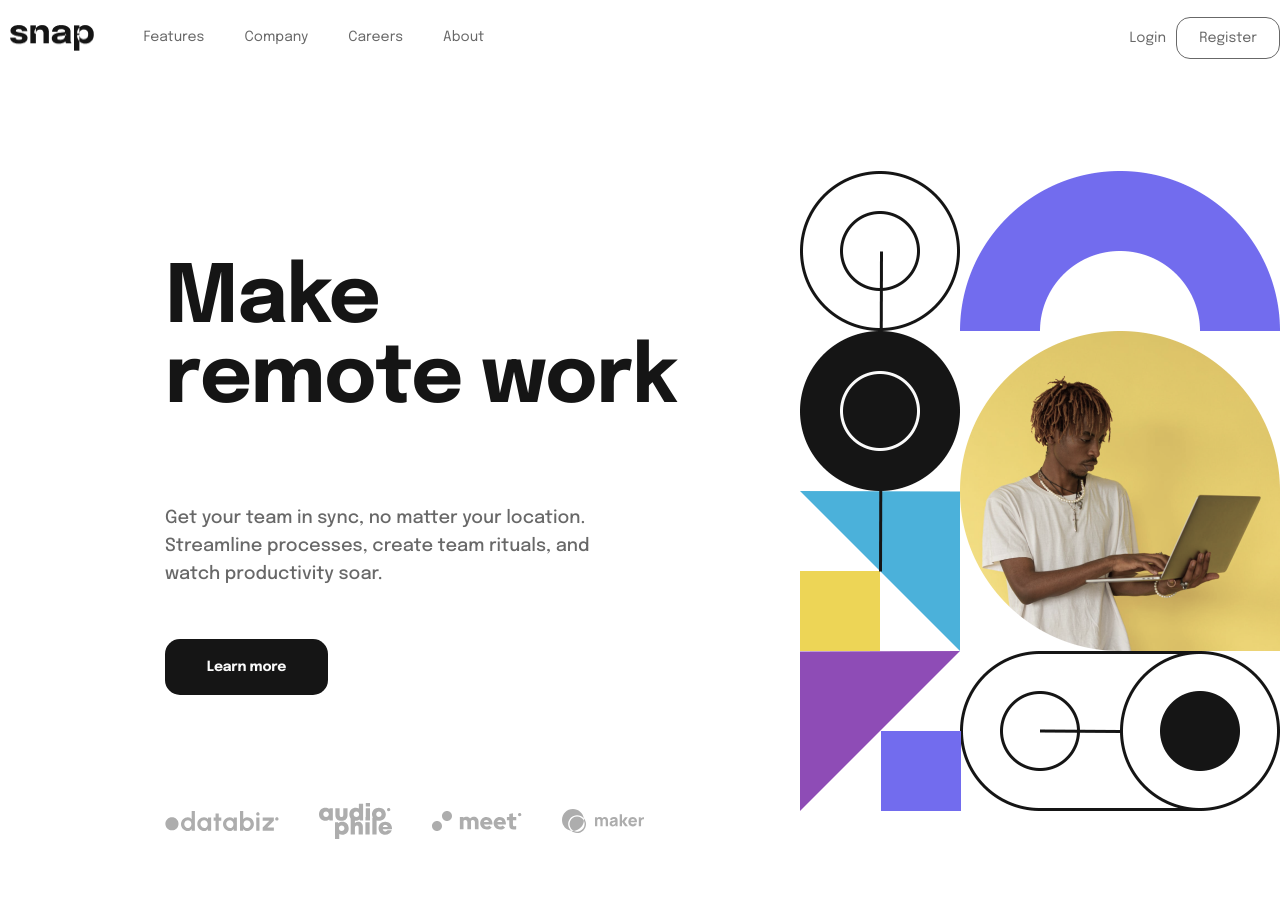
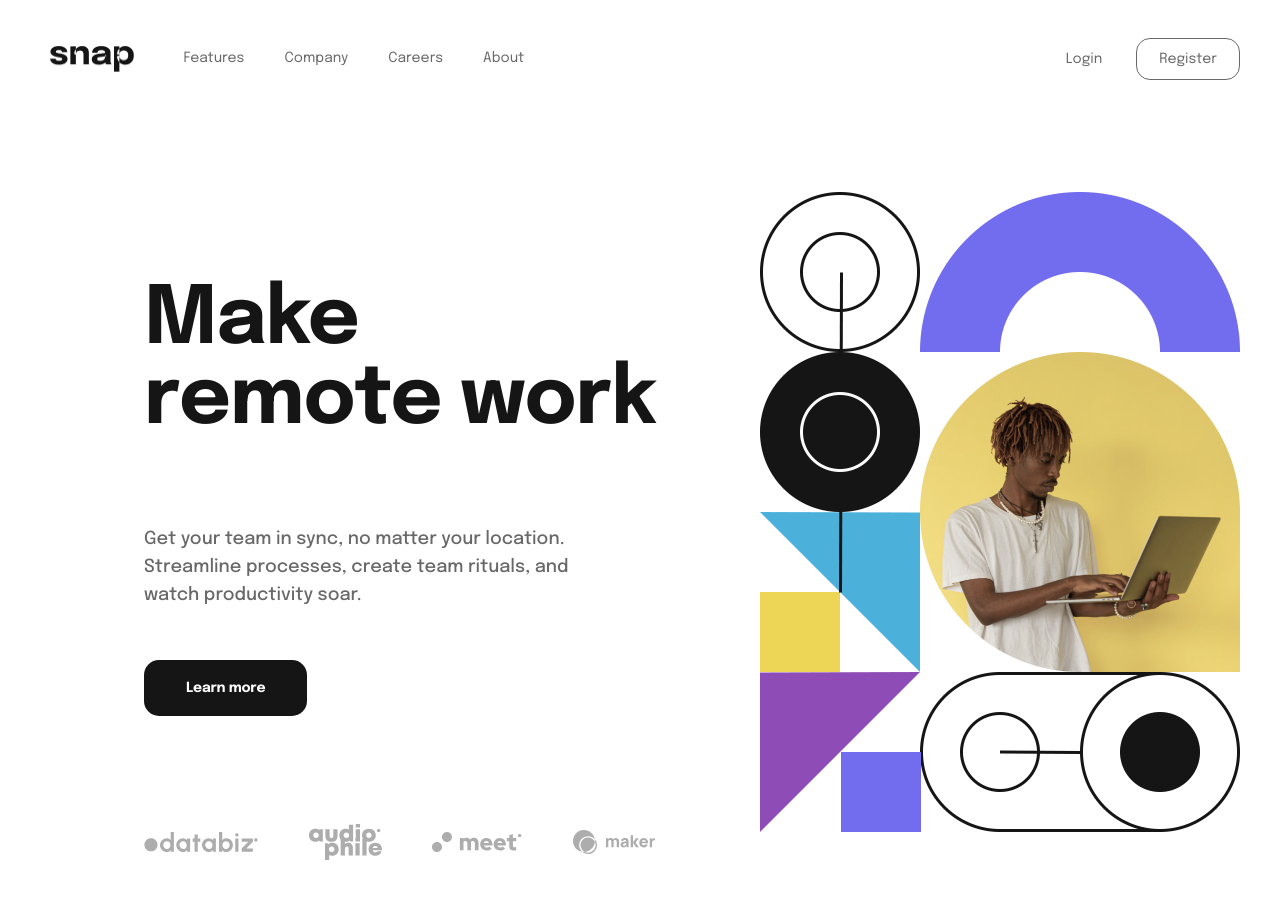
Before and after one commit to dilabdu/intro-section-with-dropdown, a plain HTML site: page index.html in a window 1280 px wide. After the commit the page ends 860 px from the top, so only its background shows below. Drawn offline with Linux system fonts and the light colour scheme.

Commit message:
Implement code changes to enhance functionality and improve performance

```diff
--- a/css/main.css
+++ b/css/main.css
@@ -18,7 +18,6 @@ html {
   height: 100%;
   scroll-behavior: smooth;
   font-size: 62.5%; /* 1rem = 10px */
-  font-weight: 400;
 }
 
 ul,
@@ -39,8 +38,6 @@ a {
   padding: 1rem;
   text-align: center;
 }
-
-
 
 img {
   display: flex;
@@ -66,17 +63,17 @@ main {
   width: 100%;
   max-width: 1380px; /* o'zgaruvchan */
   margin-inline: auto;
+  padding-inline-start: 4rem;
+  padding-inline-end: 4rem;
 }
 
 .header {
   display: flex;
   justify-content: space-between;
-}
-
-.header__container {
-  display: flex;
   align-items: center;
-  justify-content: space-between;
+  margin-bottom: 4.6rem;
+  padding-top: 2.1rem;
+  padding-bottom: 2.1rem;
 }
 
 .header__logo {
@@ -114,7 +111,7 @@ ul li ul.dropdown {
   display: flex;
   flex-direction: column;
   align-items: start;
-  justify-content: flex-start ;
+  justify-content: flex-start;
   border-radius: 1rem;
   background-color: #ffffff;
   position: absolute;
@@ -123,7 +120,7 @@ ul li ul.dropdown {
   box-shadow: 0rem 1rem 4rem 0rem #00000026;
   font-size: 1.4rem;
   line-height: 1.6rem;
-  a{
+  a {
     padding: 0.4rem 1rem;
     display: flex;
     color: #686868;
@@ -131,16 +128,16 @@ ul li ul.dropdown {
     white-space: nowrap;
   }
 
-  img{
+  img {
     margin-right: 1.5rem;
   }
 }
 
-.nav__path{
+.nav__path {
   display: none;
 }
 
-ul li:hover .nav__path{
+ul li:hover .nav__path {
   display: inline-block;
   margin-left: 0.3rem;
 }
@@ -149,12 +146,12 @@ ul li a:hover {
   background-color: #ffffff;
 }
 
-ul li:hover ul.dropdown{
+ul li:hover ul.dropdown {
   display: block;
-  color:  #686868;
+  color: #686868;
 }
 
-ul li:hover a{
+ul li:hover a {
   color: #151515;
 }
 
@@ -170,9 +167,18 @@ a {
   font-size: 1.4rem;
   line-height: 1.6rem;
   color: #686868;
+  display: flex;
+  align-items: center;
+  justify-content: center;
+  font-size: 1.4rem;
+  line-height: 1.6rem;
+  color: #686868;
+  text-transform: capitalize;
+  width: 104px;
+  height: 42px;
 }
 
-.register__login:hover{
+.register__login:hover {
   color: #151515;
 }
 
@@ -190,11 +196,11 @@ a {
   border: 1.5px solid #686868;
 }
 
-.register__btn:hover{
+.register__btn:hover {
   color: #151515;
 }
 
-.register__btn:active{
+.register__btn:active {
   background-color: #151515;
   color: #fafafa;
   border: none;
@@ -209,21 +215,25 @@ a {
   padding-top: 6.7rem;
   padding-bottom: 13rem;
 }
+
 .hero__container {
   display: flex;
   align-items: center;
   justify-content: space-between;
 }
+
 .hero__text {
   display: flex;
   flex-direction: column;
-  align-items: start;
-  justify-content: start;
-  margin-left: 16.5rem;
+  padding-top: 11.7rem;
 
 }
+.hero__center{
+  max-width: 540px;
+  margin: 0 auto;
+}
+
 .hero__title {
-  padding-top: 11.7rem;
   font-weight: 700;
   font-size: 8rem;
   line-height: 8rem;
@@ -257,13 +267,13 @@ a {
   margin-bottom: 10.8rem;
 }
 
-.hero__btn:hover{
+.hero__btn:hover {
   color: #333333;
   background-color: #fafafa;
-  border:1.5px solid #333333;
+  border: 1.5px solid #333333;
 }
 
-.hero__btn:active{
+.hero__btn:active {
   background-color: #686868;
   color: #fafafa;
 }
--- a/index.html
+++ b/index.html
@@ -24,7 +24,7 @@
           <ul class="nav__list">
             <li class="nav__item">
               <a class="nav__item_link" href="#">Features</a>
-              <img class="nav__path" src="./images/Path 5.svg" alt="path">
+              <img class="nav__path" src="./images/Path 5.svg" alt="path" />
               <ul class="dropdown">
                 <li>
                   <a href="#">
@@ -50,7 +50,8 @@
               </ul>
             </li>
             <li class="nav__item">
-              <a class="nav__item_link" href="#">Company</a> <img class="nav__path" src="./images/Path 5.svg" alt="path">
+              <a class="nav__item_link" href="#">Company</a>
+              <img class="nav__path" src="./images/Path 5.svg" alt="path" />
               <ul class="dropdown">
                 <li><a href="#">History</a></li>
                 <li><a href="#">Our Team</a></li>
@@ -75,8 +76,8 @@
 
     <!-- MAIN START -->
     <main class="main">
-      <div class="hero container">
-        <div class="hero__text">
+      <div class="hero__container container">
+        <div class="hero__text hero__center">
             <h1 class="hero__title">
               Make <br />
               remote work
```
Lines whose indentation alone changed are shown as unchanged.
